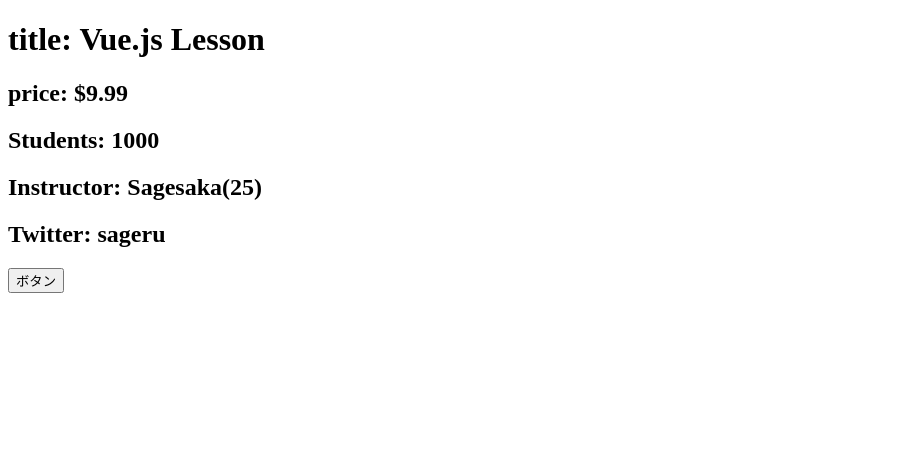
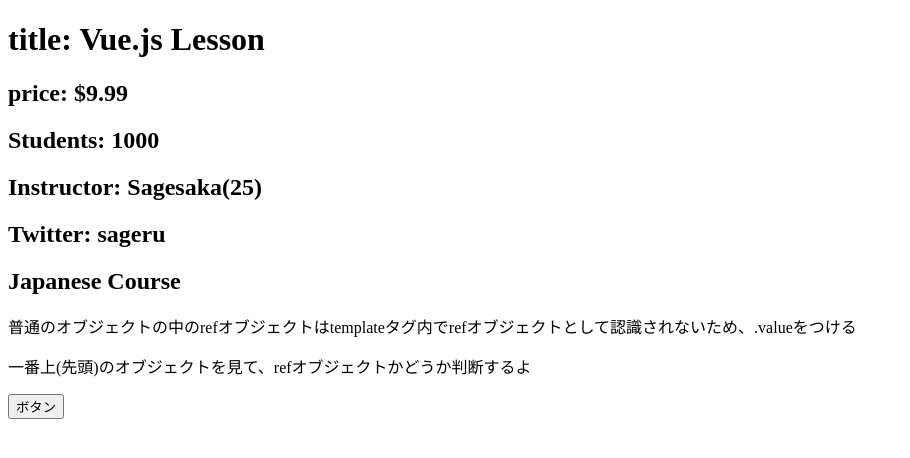
Before and after one commit to sagesaka/Vuejs_lesson, a Vue app: page / in a window 1280 px wide. Shown: the top 458 px of the page, without its empty margins (0-910 px from the left). Built offline with nearby package versions, Linux system fonts and the light colour scheme.

Commit message:
普通のオブジェクトの中にrefオブジェクト

```diff
--- a/src/components/Lesson.vue
+++ b/src/components/Lesson.vue
@@ -25,6 +25,12 @@
     twitter: 'sageru'
   }
 })
+
+const courseInfo = {
+  sections: ref(10),
+  language: ref('Japanese')
+}
+console.log(courseInfo.sections.value)
 console.log(instructor.age)
 console.log(info.value.students)
 </script>
@@ -35,6 +41,11 @@
   <h2>Students: {{ info.students }}</h2>
   <h2>Instructor: {{ instructor.name }}({{ instructor.age }})</h2>
   <h2>Twitter: {{ instructor_info.sns.twitter }}</h2>
+  <h2>{{ courseInfo.language.value }} Course</h2>
+  <p>
+    普通のオブジェクトの中のrefオブジェクトはtemplateタグ内でrefオブジェクトとして認識されないため、.valueをつける
+  </p>
+  <p>一番上(先頭)のオブジェクトを見て、refオブジェクトかどうか判断するよ</p>
   <button @click="increment">ボタン</button>
 </template>
 
```
